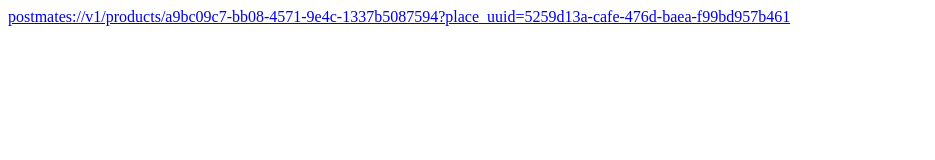
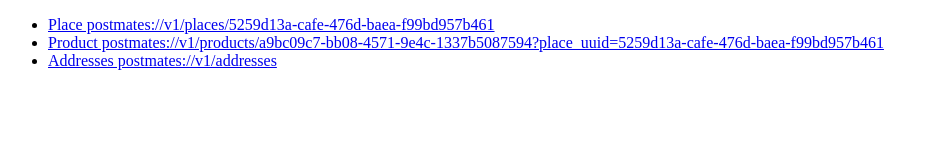
Before and after one commit to saniul/saniul.github.io, a plain HTML site: page test.html in a window 1280 px wide. Shown: the whole page, without its empty margins (0-935 px from the left). Drawn offline with Linux system fonts and the light colour scheme.

Commit message:
Update test.html

```diff
--- a/test.html
+++ b/test.html
@@ -5,6 +5,22 @@
 </head>
 
 <body>
-<a href="postmates://v1/products/a9bc09c7-bb08-4571-9e4c-1337b5087594?place_uuid=5259d13a-cafe-476d-baea-f99bd957b461">postmates://v1/products/a9bc09c7-bb08-4571-9e4c-1337b5087594?place_uuid=5259d13a-cafe-476d-baea-f99bd957b461</a>
+	<ul>
+		<li>
+			<a href="postmates://v1/places/5259d13a-cafe-476d-baea-f99bd957b461">
+			Place postmates://v1/places/5259d13a-cafe-476d-baea-f99bd957b461
+			</a>
+		</li>
+		<li>
+			<a href="postmates://v1/products/a9bc09c7-bb08-4571-9e4c-1337b5087594?place_uuid=5259d13a-cafe-476d-baea-f99bd957b461">
+			Product postmates://v1/products/a9bc09c7-bb08-4571-9e4c-1337b5087594?place_uuid=5259d13a-cafe-476d-baea-f99bd957b461
+			</a>
+		</li>
+		<li>
+			<a href="postmates://v1/addresses">
+			Addresses postmates://v1/addresses
+			</a>
+		</li>
+	</ul>
 </body>
 </html>
```
